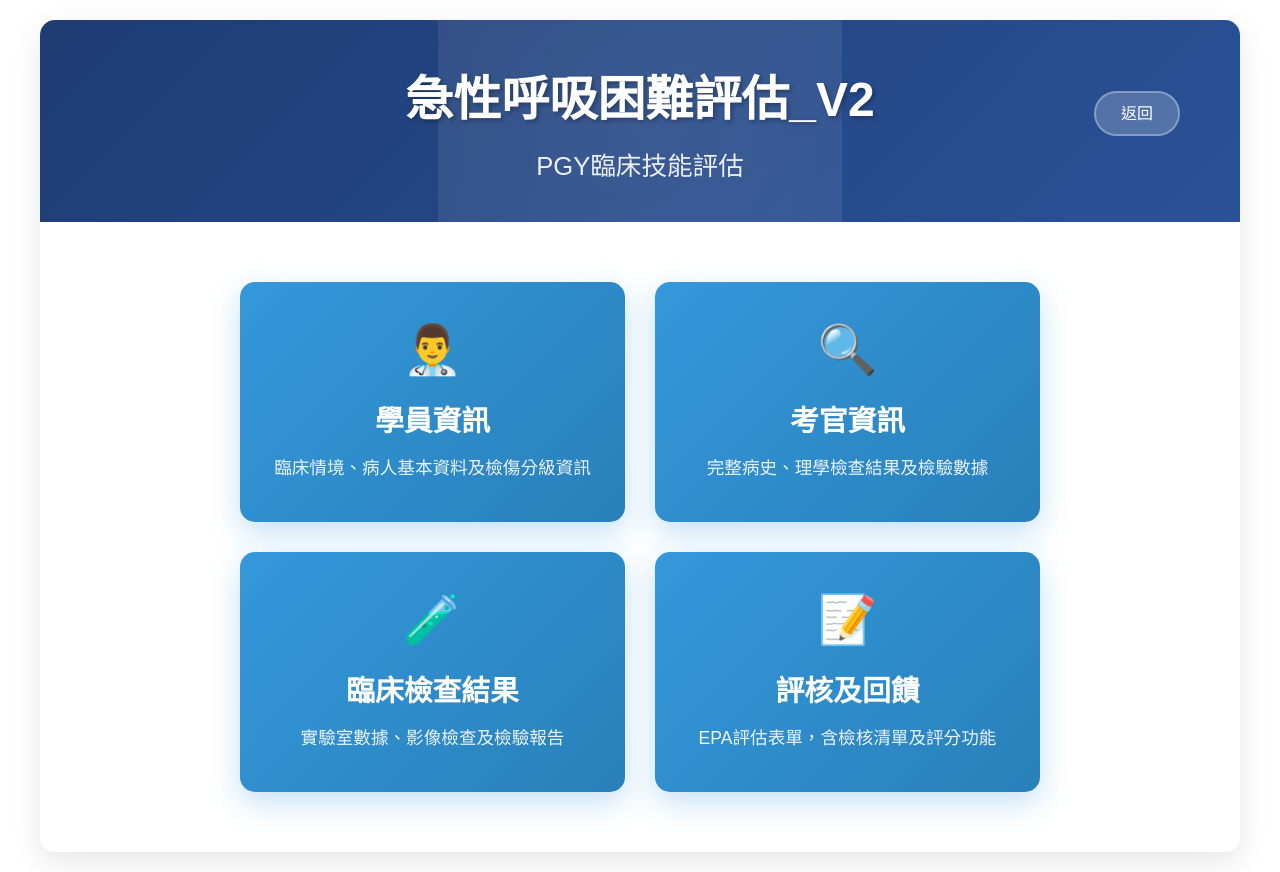
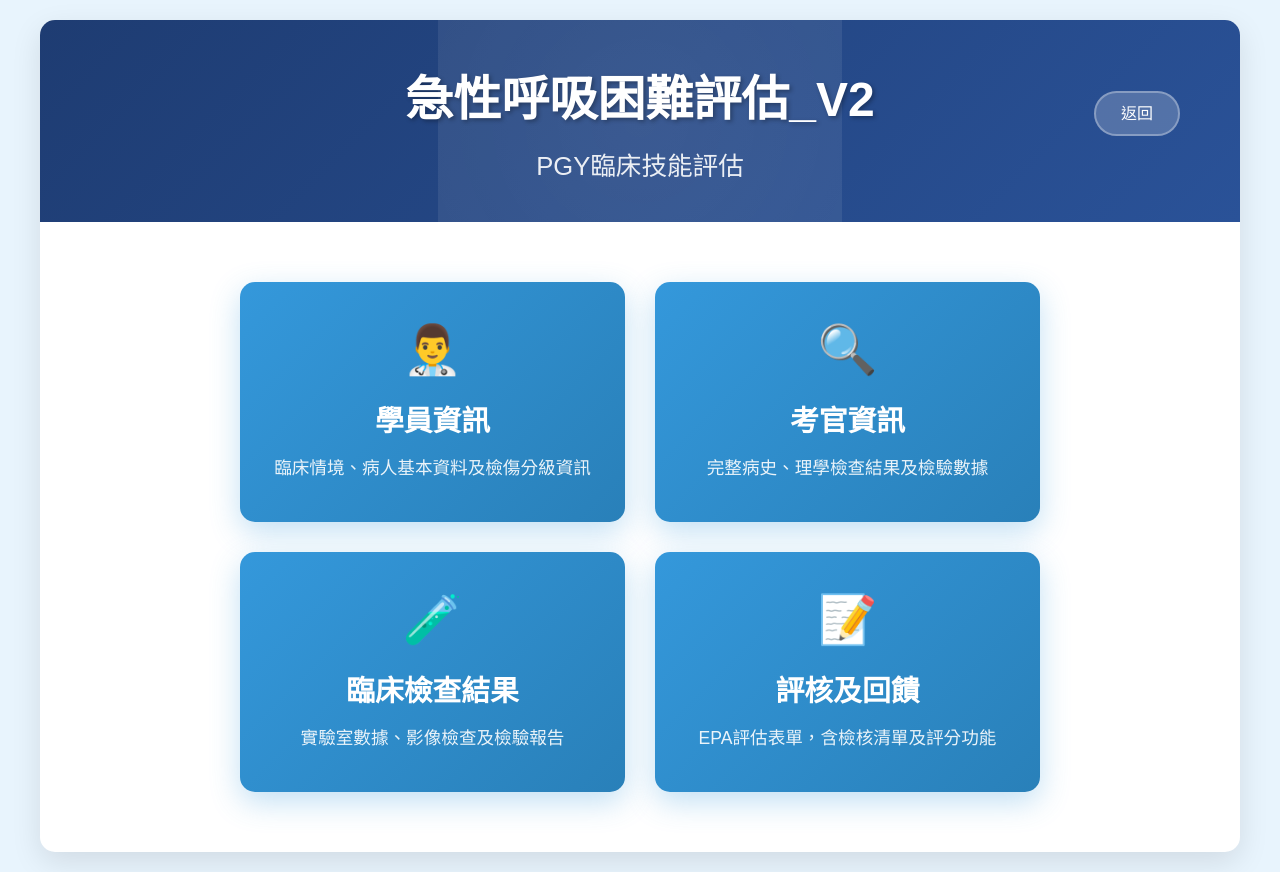
Before and after one commit to ooleo76/PGY_EPA_dyspnea_2, a plain HTML site: page index.html in a window 1280 px wide. Drawn offline with Linux system fonts and the light colour scheme.

Commit message:
背景淺藍

```diff
--- a/style.css
+++ b/style.css
@@ -5,12 +5,12 @@
 }
 
 html {
-    background: white;
+    background: #e8f4fd;
 }
 
 body {
     font-family: 'Microsoft JhengHei', Arial, sans-serif;
-    background: white;
+    background: #e8f4fd;
     min-height: 100vh;
     padding: 20px;
     margin: 0;
```
